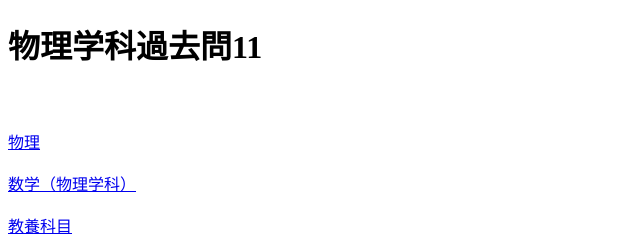
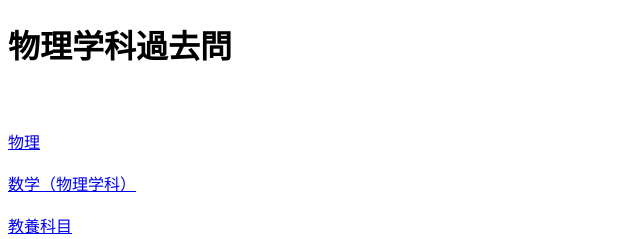
Before and after one commit to kakomon/kakomon.github.io, a plain HTML site: page index.html in a window 1280 px wide. Shown: the top 239 px of the page, 0-640 px from the left. Drawn offline with Linux system fonts and the light colour scheme.

Commit message:
Update index.html

```diff
--- a/index.html
+++ b/index.html
@@ -1,7 +1,7 @@
 <!DOCTYPE html>
 <html>
 <body>
-<h1> 物理学科過去問11  </h1>
+<h1> 物理学科過去問 </h1>
 <p>　</p>
 <a href="Phys">物理</a> <br /><br />
 <a href="MathPhys">数学（物理学科）</a><br /><br />
```
